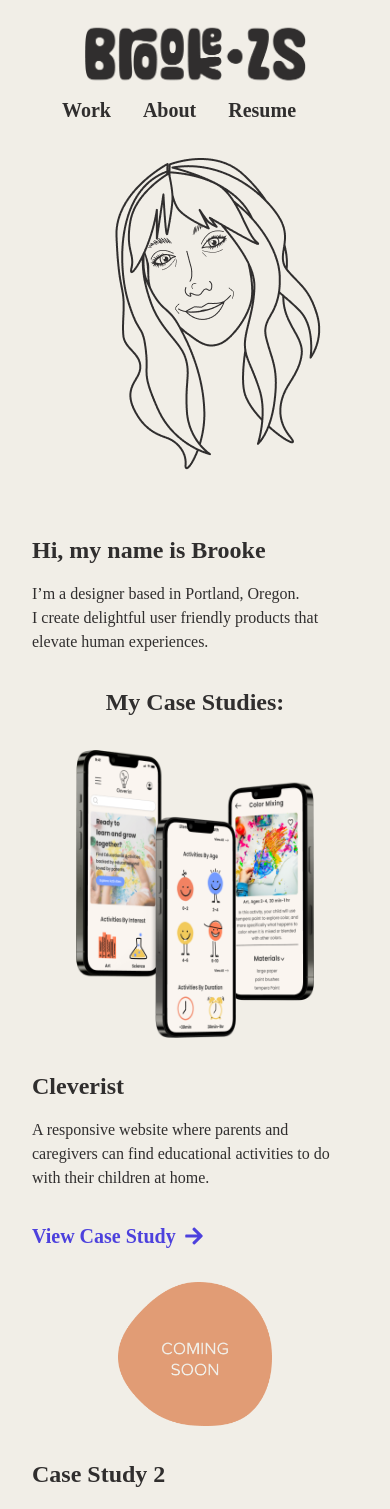
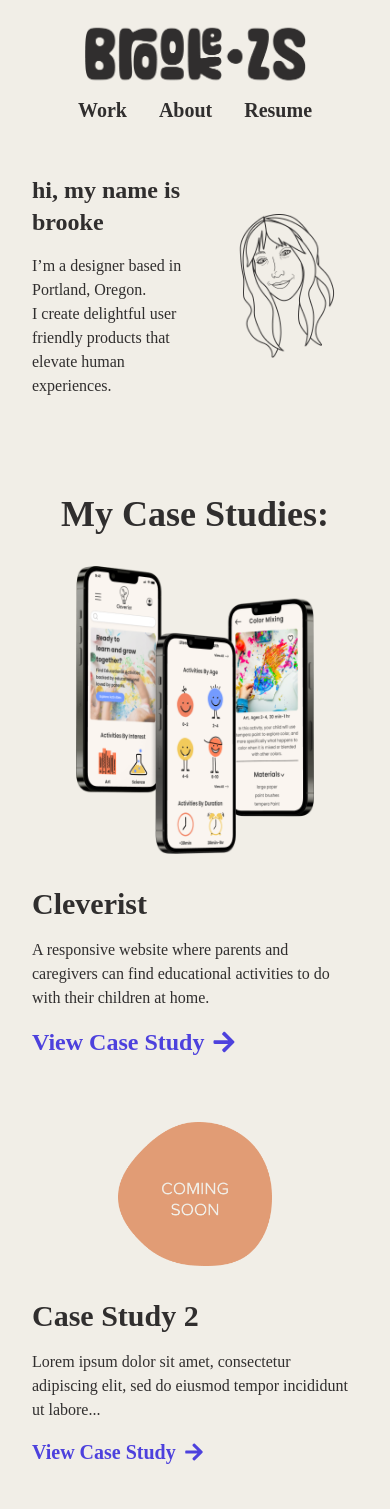
Before and after one commit to mlstarcher/brookes-portfolio, a React (Create React App) app: page / in a window 390 px wide. Shown: the top 1509 px of the page. Built offline with nearby package versions, Linux system fonts and the light colour scheme; a web font is replaced by a local one.

Commit message:
Made styling adjustments based on feedback, updated footer links

```diff
--- a/src/pages/CaseStudyCard.js
+++ b/src/pages/CaseStudyCard.js
@@ -4,7 +4,7 @@ import { FaArrowRight } from 'react-icons/fa';
 
 export default function CaseStudyCard({ case_study }) {
   return (
-    <div className="grid grid-cols-1 sm:grid-cols-2 sm:mb-32 mb-8 gap">
+    <div className="grid grid-cols-1 sm:grid-cols-2 sm:mb-32 mb-16 gap">
       <div className="sm:pr-16 flex justify-center sm:block">
         <img
           src={case_study.image_name}
@@ -13,15 +13,15 @@ export default function CaseStudyCard({ case_study }) {
         ></img>
       </div>
       <div className="flex flex-col justify-center">
-        <h4 className="font-semibold text-2xl sm:text-6xl mb-4 mt-8 sm:mt-0">
+        <h4 className="font-semibold text-3xl sm:text-5xl mb-4 mt-8 sm:mt-0">
           {case_study.title}
         </h4>
-        <p className="mb-8 text-base sm:text-2xl line-clamp-3">
+        <p className="sm:mb-8 mb-4 text-base sm:text-2xl line-clamp-3">
           {case_study.short_description}
         </p>
         <Link
           to={case_study.link}
-          className="font-semibold text-accent hover:text-secondary text-xl "
+          className="font-semibold text-accent hover:text-secondary text-2xl"
         >
           <div className="flex items-center">
             <p className="mr-2">View Case Study</p>
--- a/src/pages/Footer.js
+++ b/src/pages/Footer.js
@@ -8,11 +8,26 @@ export default function Footer() {
     >
       <div className="flex flex-col text-center">
         <h4 className="p-4 font-semibold">Here's how to contact me:</h4>
-        <p className="p-1">email me at brookezstarcher@gmail.com</p>
+        <p className="p-1">
+          email me at
+          <a
+            href="mailto: brookezstarcher@gmail.com"
+            target="_blank"
+            rel="noopener noreferrer"
+          >
+            brookezstarcher@gmail.com
+          </a>
+        </p>
         <p className="p-1">or</p>
-        <p className="p-1">connect with me on LinkedIn</p>
         <p className="p-1">
-          Copyright © 20212 Brooke Starcher. All rights reserved.
+          connect with me on
+          <a
+            href="https://www.linkedin.com/in/brooke-starcher-829763240/"
+            target="_blank"
+            rel="noopener noreferrer"
+          >
+            LinkedIn
+          </a>
         </p>
       </div>
     </footer>
--- a/src/pages/Home.js
+++ b/src/pages/Home.js
@@ -10,7 +10,7 @@ export default function Home() {
     <div>
       <Welcome />
       <div id="work" className="flex justify-center mb-8">
-        <h2 className="sm:text-5xl text-2xl font-bold sm:mt-16 mt-8">
+        <h2 className="sm:text-6xl text-4xl font-bold sm:mt-16 mt-8">
           My Case Studies:
         </h2>
       </div>
--- a/src/pages/Nav.js
+++ b/src/pages/Nav.js
@@ -6,19 +6,19 @@ import { HashLink as Link } from 'react-router-hash-link';
 export default function Nav() {
   return (
     <ul className="flex justify-between text-3lg">
-      <li className="mr-8 border-b-2 border-offWhite hover:border-offBlack">
+      <li className="mx-4 border-b-2 border-offWhite hover:text-secondary hover:border-secondary">
         <div>
           <Link to="/#work" smooth className="font-semibold text-xl">
             Work
           </Link>
         </div>
       </li>
-      <li className="mr-8 border-b-2 border-offWhite hover:border-offBlack">
+      <li className="mx-4 border-b-2 border-offWhite hover:text-secondary hover:border-secondary">
         <Link to={`about`} className="font-semibold text-xl ">
           About
         </Link>
       </li>
-      <li className="mr-8 border-b-2 border-offWhite hover:border-offBlack">
+      <li className="mx-4 border-b-2 border-offWhite hover:text-secondary hover:border-secondary">
         <a
           href={Resume}
           target="_blank"
--- a/src/pages/StudyComingSoon.js
+++ b/src/pages/StudyComingSoon.js
@@ -4,7 +4,7 @@ import { FaArrowRight } from 'react-icons/fa';
 
 export default function StudyComingSoon({ case_study }) {
   return (
-    <div className="grid grid-cols-1 sm:grid-cols-2 sm:mb-32 mb-8 gap">
+    <div className="grid grid-cols-1 sm:grid-cols-2 sm:mb-32 mb-16 gap">
       <div className="sm:pr-16 flex justify-center sm:block">
         <img
           src={case_study.image_name}
@@ -13,10 +13,10 @@ export default function StudyComingSoon({ case_study }) {
         ></img>
       </div>
       <div className="flex flex-col justify-center">
-        <h4 className="font-semibold text-2xl sm:text-6xl mb-4 mt-8 sm:mt-0">
+        <h4 className="font-semibold text-3xl sm:text-5xl mb-4 mt-8 sm:mt-0">
           {case_study.title}
         </h4>
-        <p className="mb-8 text-base sm:text-2xl line-clamp-3">
+        <p className="sm:mb-8 mb-4 text-base sm:text-2xl line-clamp-3">
           {case_study.short_description}
         </p>
         <Link
--- a/src/pages/Welcome.js
+++ b/src/pages/Welcome.js
@@ -3,10 +3,10 @@ import portrait from '../assets/portrait.png';
 
 export default function Welcome() {
   return (
-    <div className="sm:pl-20 grid grid-cols-1 md:grid-cols-2 gap sm:mb-32 sm:mt-8 mt-4">
-      <div className="flex flex-col justify-center order-2 md:order-1">
+    <div className="sm:pl-20 grid grid-cols-2 gap sm:mb-32 mb-16 mt-8">
+      <div className="flex flex-col justify-center">
         <h1 className="font-bold md:text-6xl text-2xl pb-4">
-          Hi, my name is Brooke
+          hi, my name is brooke
         </h1>
         <p className="sm:text-2xl text-base">
           I’m a designer based in Portland, Oregon.
@@ -17,11 +17,11 @@ export default function Welcome() {
         </p>
         <p className="sm:text-2xl text-base"></p>
       </div>
-      <div className="flex justify-center items-center sm:pr-20 order-1 md:order-2 mb-16 sm:mb-0">
+      <div className="flex justify-center items-center sm:pr-20 sm:mb-16 sm:mb-0">
         <div>
           <img
             src={portrait}
-            className="max-w-full h-auto"
+            className="max-w-full sm:h-auto h-36"
             alt="Portrait"
           ></img>
         </div>
```
